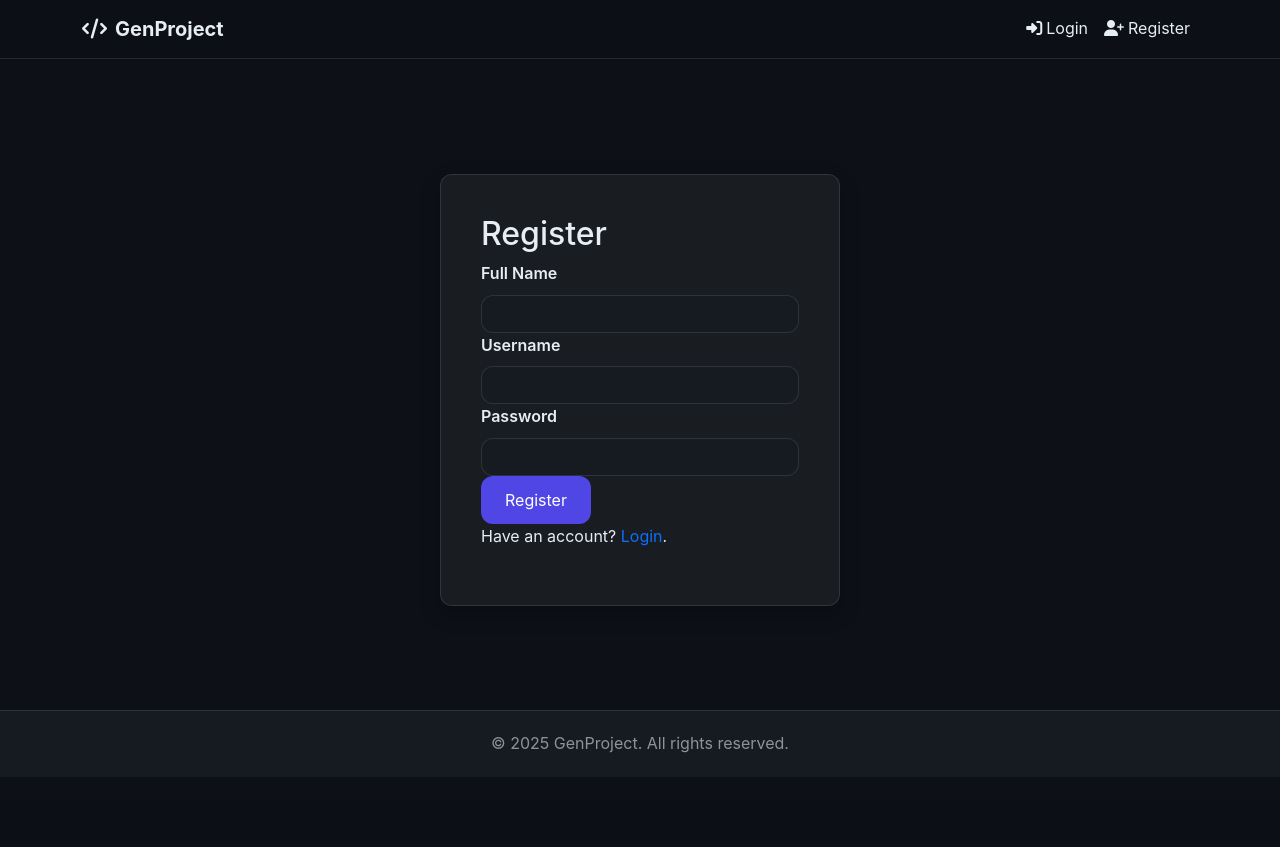
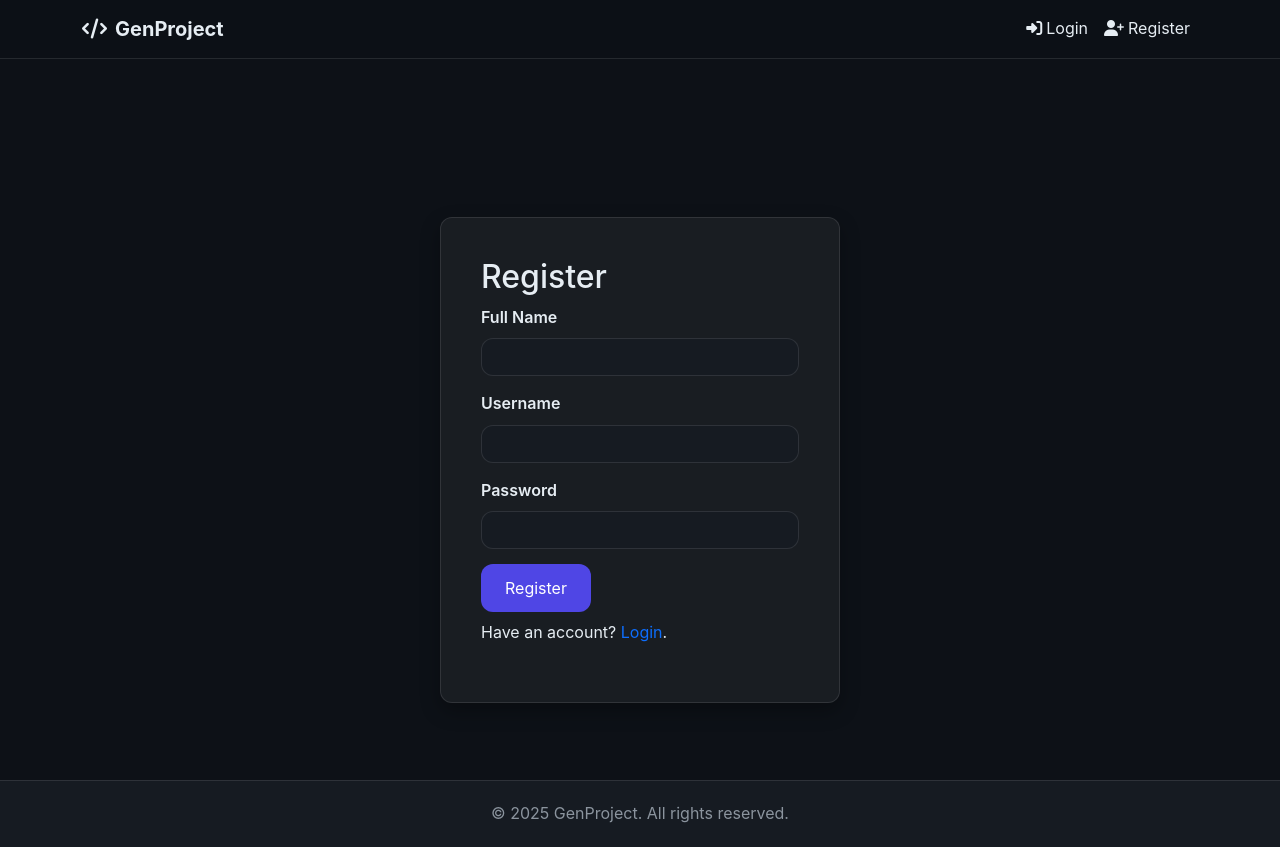
Before and after one commit to madstercoder7/GenProject, a Flask app: page /register in a window 1280 px wide. Before the commit the page ends 753 px from the top, so only its background shows below. Run offline with Flask 3, Linux system fonts and the light colour scheme; parts of the project's set-up code (start-up, migrations or seed data) failed here and were passed over.

Commit message:
Fixed styles in the login and register pages

```diff
--- a/static/styles.css
+++ b/static/styles.css
@@ -22,7 +22,7 @@
     color: var(--text-color);
     font-family: "Inter", "Segoe UI", sans-serif;
     line-height: 1.6;
-    padding-top: 70px;
+    padding-top: 140px;
 }
 
 .navbar {
@@ -229,6 +229,10 @@
     max-width: 400px;
 }
 
+.form-group {
+    padding-bottom: 15px;
+}
+
 .form-label {
     font-weight: 600;
 }
@@ -245,6 +249,10 @@
     border-color: var(--accent);
     box-shadow: 0 0 0 2px rgba(6, 182, 212, 0.25);
     color: var(--text-color);
+}
+
+.form-info {
+    margin-top: 0.5rem;
 }
 
 .error {
```
